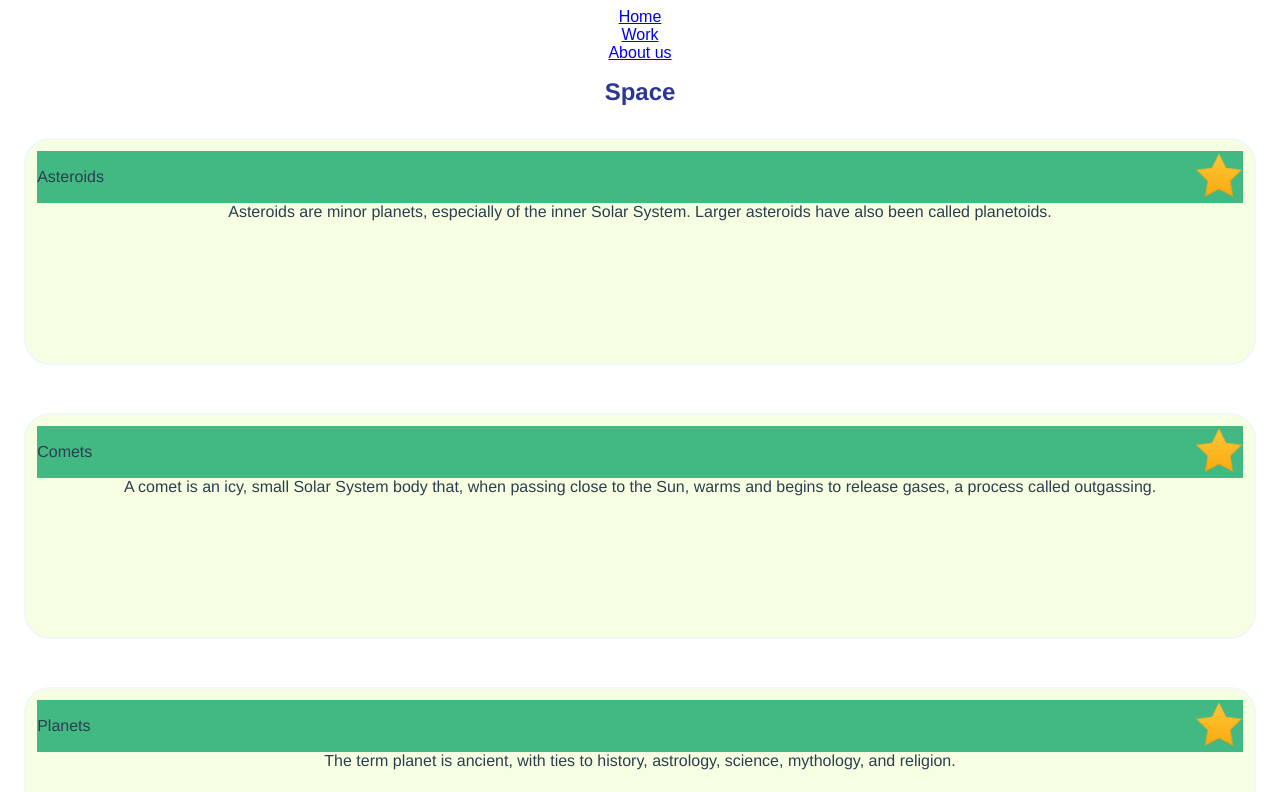
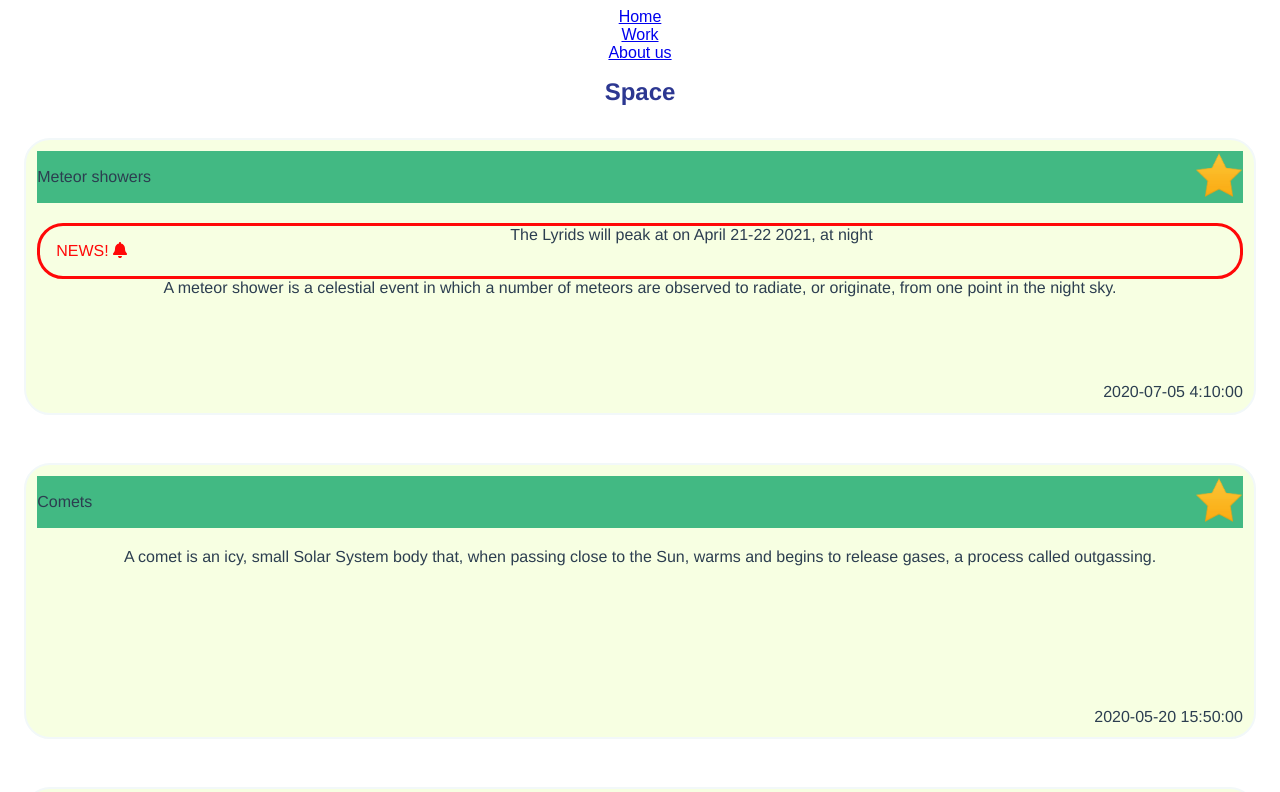
Before and after one commit to sa902/ezekia-project, a Vue app: page / in a window 1280 px wide. Shown: the top 792 px of the page. Built offline with nearby package versions, Linux system fonts and the light colour scheme.

Commit message:
added a news box to the element

```diff
--- a/package.json
+++ b/package.json
@@ -12,6 +12,7 @@
     "@fortawesome/free-solid-svg-icons": "^6.1.1",
     "@fortawesome/vue-fontawesome": "^2.0.6",
     "core-js": "^3.6.5",
+    "lodash": "^4.17.21",
     "sass": "^1.52.1",
     "sass-loader": "^10.0.0",
     "vue": "^2.6.11"
--- a/src/SpacePage.vue
+++ b/src/SpacePage.vue
@@ -6,10 +6,19 @@
     </h1>
 
     <div class="space-page__body">
-      <museum-highlight v-for="(item,i) in spaceHighlights" :data="item" :key="i">
+      <museum-highlight v-for="(item,i) in orderedSpaceHighlights" :data="item" :key="i">
         <template slot="icon">
-          <img :src="star" class="museum-highlight__star-image" alt="">
+          <img :src="star" class="space-page__icon" alt="">
         </template>
+
+        <template #museum-highlight__body-prepend v-if="item.news">
+          <space-page-news-box :news="item.news" />
+        </template>
+
+        <template #museum-highlight__body-append v-if="item.quiz">
+          <br> view the quiz here {{ item.quiz }}
+        </template>
+
       </museum-highlight>
 
 
@@ -24,11 +33,10 @@
 
       <museum-highlight :data="oceansMock">
         <template slot="icon">
-            <font-awesome-icon class="" icon="fa-solid fa-water"/>
-            <font-awesome-icon class="" style="" transform="shrink-7" icon="fa-solid fa-fish-fins "/>
+          <font-awesome-icon class="" icon="fa-solid fa-water"/>
+          <font-awesome-icon class="" style="" transform="shrink-7" icon="fa-solid fa-fish-fins "/>
         </template>
       </museum-highlight>
-
 
 
     </div>
@@ -39,31 +47,34 @@
 </template>
 
 <script>
-
 import MuseumHighlight from './components/MuseumHighlight';
 import star from "./assets/star.png";
+import {orderBy} from 'lodash';
+import SpacePageNewsBox from "./components/SpacePageNewsBox";
+
 
 export default {
   name: 'SpacePage',
   components: {
     MuseumHighlight,
+    SpacePageNewsBox,
   },
   mixins: [],
   props: {},
   data() {
     return {
       star: star,
-      dinoMock:{
+      dinoMock: {
         date: '2020-04-20 12:20:00',
         description: 'The T-rex is a very common type of dinosaur',
-        id: 1,
+        id: 9999,
         image: '',
         name: 'T-Rex',
       },
-      oceansMock:{
+      oceansMock: {
         date: '2020-04-20 12:20:00',
         description: 'The Pacific ocean is located specifically between europe and the USA',
-        id: 1,
+        id: 9998,
         image: '',
         name: 'Pacific',
       },
@@ -115,10 +126,15 @@ export default {
       },
     };
   },
-  computed: {},
+  computed: {
+    orderedSpaceHighlights() {
+      return orderBy(this.spaceHighlights, ['date'], ['desc'])
+    }
+  },
   methods: {},
   created() {
-
+    console.log('this is space highlights ', this.spaceHighlights)
+    console.log('this is after order by ', orderBy(this.spaceHighlights, ['date'], ['desc']))
   },
 };
 </script>
@@ -146,5 +162,10 @@ export default {
     //}
 
   }
+
+  .space-page__icon {
+    max-height: 48px;
+    max-width: 48px;
+  }
 }
 </style>
--- a/src/components/MuseumHighlight.vue
+++ b/src/components/MuseumHighlight.vue
@@ -7,13 +7,17 @@
           {{ data.name }}
         </div>
         <div class="museum-highlight__icon">
-          <slot name="icon" />
+          <slot name="icon"/>
         </div>
       </div>
       <div class="museum-highlight__body">
-        {{data.description}}
+        <div style="height: 20px"></div>
+        <slot name="museum-highlight__body-prepend"/>
+        {{ data.description }}
+        <slot name="museum-highlight__body-append"/>
       </div>
       <div class="museum-highlight__footer">
+        {{ data.date }}
         <div class="museum-highlight__actions">
         </div>
       </div>
@@ -36,8 +40,7 @@ export default {
 
   },
   data() {
-    return {
-    };
+    return {};
   },
   computed: {
     newsDate() {
@@ -65,7 +68,7 @@ export default {
 .museum-highlight {
   padding: 0.7em; // only for desktop
   margin: 1em; // only for desktop
-  height: 200px;
+  min-height: 250px;
   //flex-basis: calc(50% - 20px);
   border-radius: 26px;
   border: 2px solid #f2f8f9;
@@ -75,6 +78,10 @@ export default {
   top: 0px;
   background-color: #f7ffe2;
   transition: all 0.3s ease-out;
+  display: flex;
+  flex-grow: 1;
+  flex-direction: column;
+  justify-content: space-between;
 
   &:hover {
     transition: all 0.3s ease-out;
@@ -101,9 +108,12 @@ export default {
   &__title {
   }
 
-  &__star-image {
-    max-width: 48px;
-    max-height: 48px;
+  &__body {
+    flex: 1 0 auto;
+  }
+
+  &__footer {
+    align-self: flex-end;
   }
 
 
--- /dev/null
+++ b/src/components/SpacePageNewsBox.vue
@@ -0,0 +1,65 @@
+<template>
+  <div class="news-box">
+    <div class="news-box__icon">
+      NEWS!
+      <font-awesome-icon class="" icon="fa-solid fa-bell"/>
+    </div>
+    <div class="news-box__body">
+      <div v-if="news.title">
+        {{ news.title }}
+      </div>
+      <br>
+      <div v-if="news.date">
+        {{ news.date }}
+      </div>
+    </div>
+  </div>
+</template>
+
+<script>
+export default {
+  name: "SpacePageNewsBox",
+  props: {
+    news: {
+      type: Object,
+      required: true,
+    }
+  }
+}
+</script>
+
+<style lang="scss" scoped>
+.news-box {
+  border: solid #ff0808;
+  border-radius: 26px;
+  display: flex;
+  flex-direction: row;
+  flex-wrap: wrap;
+  justify-content: space-around;
+  align-items: center;
+  align-content: stretch;
+
+  &__icon {
+    color: #ff0808;
+    display: block;
+    flex-grow: 0;
+    margin: 0.5rem;
+    padding: 0.5rem;
+    flex-shrink: 1;
+    flex-basis: auto;
+    align-self: flex-start;
+    order: 0;
+  }
+
+  &__body {
+    display: block;
+    flex-grow: 1;
+    flex-shrink: 1;
+    flex-basis: auto;
+    align-self: stretch;
+
+    order: 0;
+  }
+
+}
+</style>
--- a/src/main.js
+++ b/src/main.js
@@ -5,7 +5,7 @@ import App from './App.vue'
 import { library } from '@fortawesome/fontawesome-svg-core'
 
 /* import specific icons */
-import { faHorseHead,faWater,faFishFins } from '@fortawesome/free-solid-svg-icons'
+import { faHorseHead,faWater,faFishFins,faBell } from '@fortawesome/free-solid-svg-icons'
 import {faCircle} from "@fortawesome/free-regular-svg-icons";
 
 /* import font awesome icon component */
@@ -14,6 +14,7 @@ import { FontAwesomeIcon,FontAwesomeLayers } from '@fortawesome/vue-fontawesome'
 /* add icons to the library */
 library.add(faHorseHead)
 library.add(faCircle)
+library.add(faBell)
 library.add(faWater,faFishFins)
 
 /* add font awesome icon component */
```
